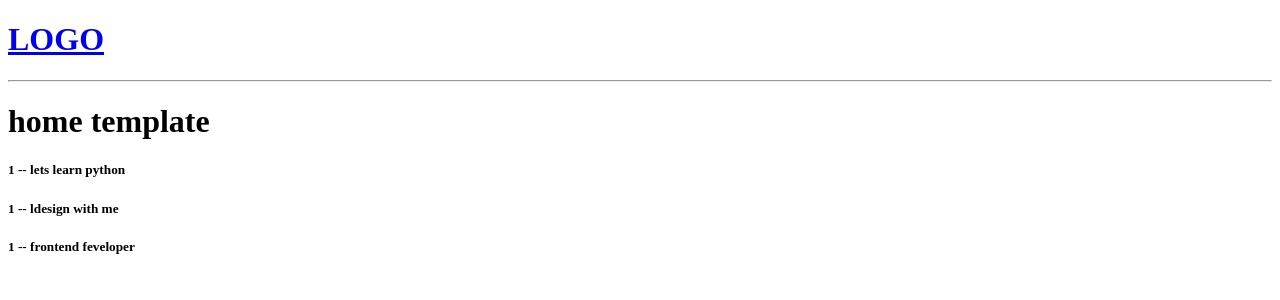
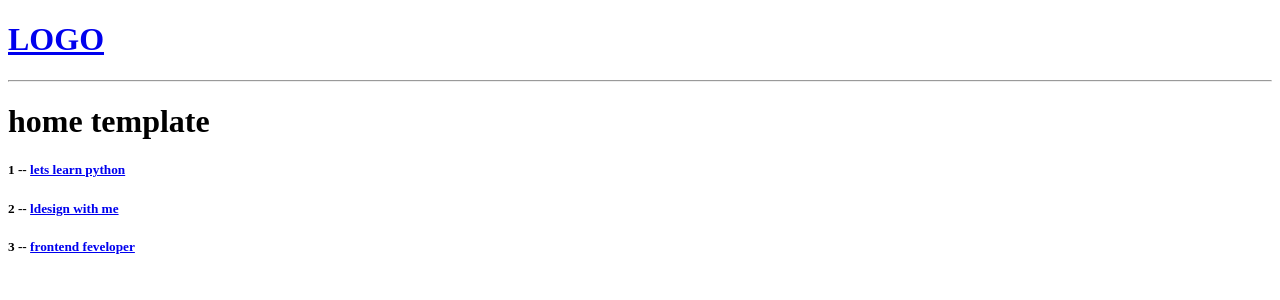
Before and after one commit to genadikupreishvili/GenHub, a Django app: page / in a window 1280 px wide. Shown: the top 300 px of the page. Run offline with Django 4.2, Linux system fonts and the light colour scheme.

Commit message:
modified:   GenHub/base/__pycache__/urls.cpython-310.pyc         modified:   GenHub/base/__pycache__/views.cpython-310.pyc         modified:   GenHub/base/templates/base/home.html         modified:   GenHub/base/templates/base/room.html         modified:   GenHub/base/urls.py         modified:   GenHub/base/views.py

```diff
--- a/GenHub/base/templates/base/home.html
+++ b/GenHub/base/templates/base/home.html
@@ -8,7 +8,7 @@
     <div>
         {% for room in rooms %}
         <div>
-            <h5> {{room.id}} -- {{room.name}} </h5>
+            <h5> {{room.id}} -- <a href = " {% url 'room' room.id %} ">{{room.name}} </a> </h5>
         </div>
         {%endfor %}
     </div>
--- a/GenHub/base/templates/base/room.html
+++ b/GenHub/base/templates/base/room.html
@@ -3,6 +3,7 @@
 
 {%block content%}
 
-<h1> room template </h1>
+<h1> {{room.name}} </h1>
+
 
 {%endblock content%}
--- a/GenHub/base/urls.py
+++ b/GenHub/base/urls.py
@@ -3,5 +3,5 @@ from . import views
 
 urlpatterns = [
     path("", views.home, name = "home"),
-    path("room/", views.room, name = "room"),
+    path('room/<str:pk>/', views.room, name = "room"),
 ]
--- a/GenHub/base/views.py
+++ b/GenHub/base/views.py
@@ -1,13 +1,18 @@
 from django.shortcuts import render
 
 rooms = [{"id":1, "name": "lets learn python"},
-         {"id":1, "name": "ldesign with me"},
-         {"id":1, "name": "frontend feveloper"},
+         {"id":2, "name": "ldesign with me"},
+         {"id":3, "name": "frontend feveloper"},
          ]
 
-def home(request):
+def home(request, ):
     context = {"rooms":rooms}
     return render(request, "base/home.html", context)
 
-def room(request):
-    return render(request, "base/room.html")
+def room(request, pk):
+    room = None
+    for i in rooms:
+        if i['id'] == int(pk):
+            room = i
+    context = {'room':room}
+    return render(request, "base/room.html", context)
```
